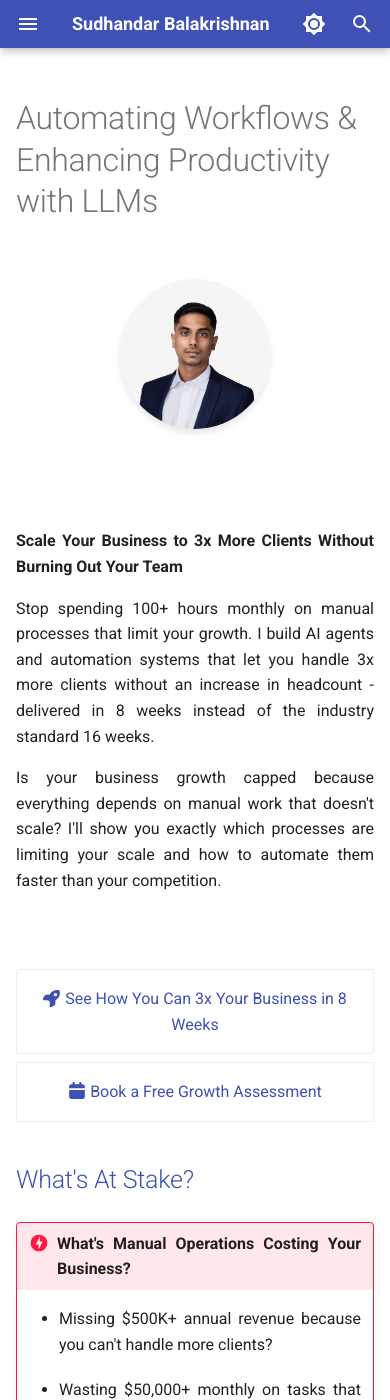
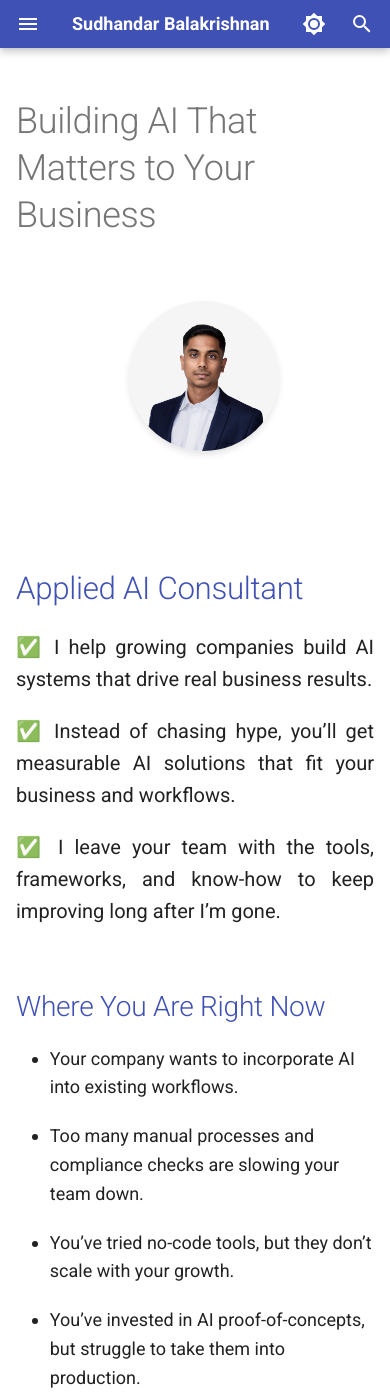
Before and after one commit to Sudhandar/blog, an MkDocs documentation site: the page built from docs/index.md, in a window 390 px wide and 1400 px high. Built offline with MkDocs 1.6.1 and Material for MkDocs 9.7.7, drawn with Linux system fonts in a browser that asks for light colours; comment, search, counter and statistics services are not loaded; some of the changed text lies outside the part shown.

Commit message:
rebranding + new blog

```diff
--- a/docs/index.md
+++ b/docs/index.md
@@ -1,29 +1,21 @@
-# Automating Workflows & Enhancing Productivity with LLMs
+# Building AI That Matters to Your Business
 
 <div class="profile-section" markdown>
-<img src="assets/profile.jpg" alt="Sudhandar Balakrishnan" class="profile-photo">
-<div class="profile-content" markdown>
+<img src="assets/profile.jpg" alt="Sudhandar Balakrishnan" class="profile-photo" align="right">
+<div class="profile-content" markdown = "1">
+## Applied AI Consultant
 
-**Scale Your Business to 3x More Clients Without Burning Out Your Team**
+✅ I help growing companies build AI systems that drive real business results.
 
-Stop spending 100+ hours monthly on manual processes that limit your growth. I build AI agents and automation systems that let you handle 3x more clients without an increase in headcount - delivered in 8 weeks instead of the industry standard 16 weeks.
+✅ Instead of chasing hype, you’ll get measurable AI solutions that fit your business and workflows.
 
-Is your business growth capped because everything depends on manual work that doesn't scale?
-I'll show you exactly which processes are limiting your scale and how to automate them faster than your competition.
+✅ I leave your team with the tools, frameworks, and know-how to keep improving long after I’m gone.
 
-</div>
-</div>
+ </div>
+ </div>
 
-<div class="grid cards" markdown>
 
-- [:fontawesome-solid-rocket: See How You Can 3x Your Business in 8 Weeks](consulting.md)
-- [:fontawesome-solid-calendar: Book a Free Growth Assessment](https://cal.com/sudhandar/discoverycall)
-
-</div>
-
-## What's At Stake? {: #whats-at-stake }
-
-<div class="custom-section" id="what-is-at-stake-section" markdown="1">
+<!-- <div class="custom-section" id="what-is-at-stake-section" markdown="1">
 
 !!! danger "What's Manual Operations Costing Your Business?"
     - Missing $500K+ annual revenue because you can't handle more clients?
@@ -31,38 +23,42 @@ I'll show you exactly which processes are limiting your scale and how to automat
     - Watching competitors scale faster while you're stuck in operations?
     - Building a business that completely depends on your personal involvement?
     - Limiting your exit potential because everything requires your oversight?
-</div>
+</div> -->
 
-<div class="custom-section" id="growth-bottlenecks-section" markdown="1">
+## Where You Are Right Now {: #whats-at-stake }
 
-!!! bug "Stop These Growth Bottlenecks"
+<!-- <div class="custom-section" id="growth-bottlenecks-section" markdown="1"> -->
 
-    1. **"I'm personally involved in every client interaction and process"**
-        - ➡️ Agents and Automated systems handle operations so you focus on strategy
-    2. **"My business can't grow without hiring more people to do manual work"**
-        - ➡️ Scale to 3x more clients with your current team size
-    3. **"If I'm not available, customer service and quality suffers"**
-        - ➡️ Business delivers consistent results even when you're traveling or offline
-    4. **"We're leaving money on the table because we can't handle more volume"**
-        - ➡️ Capture growth opportunities without operational chaos
-    5. **"Every new client means more manual work and potential for mistakes"**
-        - ➡️ Growth actually becomes easier as automation improves with scale
-    6. **"Our competitors are scaling faster while we're stuck in manual processes"**
-        - ➡️ Leapfrog competition with automated operations they can't match
-</div>
+<!-- !!! bug "Current State" -->
 
-## Why Wait 16-20 Weeks When You Can Have Results in 8?
+- Your company wants to incorporate AI into existing workflows.
+- Too many manual processes and compliance checks are slowing your team down.
+- You’ve tried no-code tools, but they don’t scale with your growth.
+- You’ve invested in AI proof-of-concepts, but struggle to take them into production.
+- The AI landscape feels overwhelming with too many tools and too much hype.
+- You lack in-house Applied AI expertise to execute confidently.
 
-<div class="custom-section" id="why-wait-section" markdown="1">
+<!-- </div> -->
 
-!!! success "While other businesses spend 4-5 months planning and implementing, you'll be scaling to 3x capacity and capturing market share they're still preparing for"
+## Where I Help You Get To
+
+- **Intelligent AI systems** seamlessly integrated into your existing workflows.
+- **AI in production** that delivers measurable results.
+- **Evaluation frameworks** that precisely show what’s working (and what’s not).
+- Freedom to **focus on growth** instead of manual operations.
+- Your team is equipped with the **tools and knowledge** to systematically operate and improve these systems.
+
+
+<!-- <div class="custom-section" id="why-wait-section" markdown="1"> -->
+
+<!-- !!! success "While other businesses spend 4-5 months planning and implementing, you'll be scaling to 3x capacity and capturing market share they're still preparing for"
     - **Industry Standard:** 16-20 weeks for automation implementation
     - **My Delivery:** 8 weeks to complete transformation
     - **Your Advantage:** Start seeing ROI months ahead of competitors
+ -->
+<!-- </div> -->
 
-</div>
-
-<div class="custom-section" id="what-you-will-achieve-section" markdown="1">
+<!-- <div class="custom-section" id="what-you-will-achieve-section" markdown="1">
 
 !!! tip "What You'll Achieve:"
     - **✓ Scale to 3x more clients** - Handle growth without proportional staff increases
@@ -70,38 +66,16 @@ I'll show you exactly which processes are limiting your scale and how to automat
     - **✓ 8-week implementation** - Start scaling months before competitors
     - **✓ Business runs without you** - Travel, take time off, focus on strategy
     - **✓ Capture growth opportunities** - Never turn away business due to capacity limits
-</div>
+</div> -->
 
-## Ready to 3x Your Business?
+## How I Help You Get There
 
-I only work with 3 clients at a time to provide exceptional service. If you're serious about scaling your business and ready to eliminate the manual work holding you back, let's see if we're a perfect fit.
+I use my proven 3-step Applied AI approach that takes you from finding the biggest bottleneck to implementing an AI system that matters to your business. Find more about my process here:
 
 <div class="grid cards" markdown>
 
-- [:fontawesome-solid-rocket: See How You Can 3x Your Business in 8 Weeks](consulting.md)
+- [:fontawesome-solid-rocket: 3-Step Applied AI Approach](consulting.md)
 - [:fontawesome-solid-calendar: Book a Free Growth Assessment](https://cal.com/sudhandar/discoverycall)
-
-
-</div>
-
-
-## Latest Insights {: #latest-insights }
-
-<div class="grid cards" markdown>
-
-- **Case Study**
-
-    ### The 15-Minute Weekly Report That Saved Millions in Regulatory Fines
-
-    Building an AI compliance pipeline
-
-    [:octicons-arrow-right-24: Read more](blog/compliance-pipeline-blog-markdown.md)
-
-- **Case Study**
-
-    ### From Bottleneck to Breakthrough: How Dataship Tripled Client Capacity in 8 Weeks With an AI‑Powered Feedback Engine
-
-    [:octicons-arrow-right-24: Read more](blog/dataship-case-study.md)
 
 </div>
 
@@ -127,27 +101,56 @@ I only work with 3 clients at a time to provide exceptional service. If you're s
 <iframe id="testimonialto-embed-text--OWMTTBwpeubia-vYFD4" src="https://embed-v2.testimonial.to/text/-OWMTTBwpeubia-vYFD4" frameborder="0" scrolling="no" width="100%"></iframe>
 <script type="text/javascript">iFrameResize({log: false, checkOrigin: false}, "#testimonialto-embed-text--OWMTTBwpeubia-vYFD4");</script>
 
+## Latest Insights {: #latest-insights }
+
+<div class="grid cards" markdown>
+
+- **Case Study**
+
+    ### The 15-Minute Weekly Report That Saved Millions in Regulatory Fines
+
+    Building an AI compliance pipeline
+
+    [:octicons-arrow-right-24: Read more](blog/compliance-pipeline-blog-markdown.md)
+
+- **Case Study**
+
+    ### From Bottleneck to Breakthrough: How Dataship Tripled Client Capacity in 8 Weeks With an AI‑Powered Feedback Engine
+
+    [:octicons-arrow-right-24: Read more](blog/dataship-case-study.md)
+
+</div>
+
+
 ## About Me {: #about-me }
 
-I Fix Broken Business Operations That Limit Growth.If your business growth is capped because everything depends on manual work, I build automation systems that change that. You get 3x more client capacity. Your team gets their time back. Your business runs without you.
+I’m Sudhandar Balakrishnan, an **Applied AI Consultant** who helps growing companies build AI systems that drive real business results.
 
-In my previous work experience, I transformed healthcare data into actionable intelligence that cuts operational costs by up to 50% while eliminating regulatory risks. I've helped healthcare organizations process 300,000+ patient profiles and achieve 86% automation accuracy with projects delivered 1-2 months faster than internal timelines.
+Before consulting, I worked as a **Data Scientist at Loblaws**, where I built AI systems that processed over 300,000 patient profiles, automated compliance audits across 700,000+ forms, and cut operational risks that could have cost millions in fines.
+
+I also hold a **Master’s degree in Computer Engineering from Queen’s University**, where I specialized in Artificial Intelligence. My research focused on applying **Generative AI techniques to financial data**.
+
+Over the years, I’ve built dozens of AI proof-of-concepts that never made it into production. That frustration pushed me to dig deeper into why.
+
+I realized that AI research is very different from Applied AI. Applied AI is about building systems that fit your business and deliver measurable results.This realization made me pivot to working on systems that actually drive business results.
+
+That’s the gap I help companies overcome.
 
 ### Professional Experience
 
 - **Data Scientist II at Loblaw Companies Limited**
     - Delivered 300,000+ personalized patient profiles that enabled targeted health recommendations, increasing patient engagement and improving long-term care outcomes
 
-    - Automated medication review audits using GenAI, expanding coverage from 1,000 to 700,000 forms—enabling healthcare providers to identify high-risk patients 86% faster
+    - Automated medication review audits using GenAI, expanding coverage from 1,000 to 700,000 forms enabling healthcare providers to identify high-risk patients 86% faster
 
-    - Reduced critical data loss detection from 3+ days to just 6 hours—eliminating compliance risks that could have resulted in millions in regulatory penalties
+    - Reduced critical data loss detection from 3+ days to just 6 hours eliminating compliance risks that could have resulted in millions in regulatory penalties
 
     - Built NER systems that increased condition identification by 300%, enabling early interventions that improved both patient outcomes and operational efficiency
 
 
 - **Data Scientist at ZoomRx Inc.**
     - Partnered with pharmaceutical leaders (Pfizer, Genentech, Bristol Myers Squibb) to deliver AI solutions that drove strategic decision-making
-    - Implemented a $2M RAG knowledge graph system that transformed how pharma clients accessed critical information—saving them 8+ hours weekly in research time
+    - Implemented a $2M RAG knowledge graph system that transformed how pharma clients accessed critical information saving them 8+ hours weekly in research time
     - Automated ETL pipelines that eliminated 20+ hours of manual work monthly, allowing clients to redirect resources to high-value initiatives
 
 
--- a/docs/stylesheets/extra.css
+++ b/docs/stylesheets/extra.css
@@ -73,14 +73,15 @@
 
 .profile-section {
     display: flex;
-    align-items: flex-start;
+    align-items: center;
     gap: 2rem;
-    margin-bottom: 3rem;
+    margin-bottom: 0.5rem;
 }
 
 .profile-photo {
     width: 200px;
     height: 200px;
+    /* margin-bottom: 2em; */
     border-radius: 50%;
     object-fit: cover;
     box-shadow: 0 4px 6px rgba(0, 0, 0, 0.1);
@@ -123,7 +124,7 @@
     .profile-photo {
         width: 150px;
         height: 150px;
-        margin-bottom: 1rem;
+        margin-top: 2rem;
     }
 
     .button-group {
@@ -213,7 +214,7 @@
 }
 
 .blog-list a {
-    font-size: 1.2rem;
+    font-size: 1.5rem;
     font-weight: 500;
     color: var(--md-primary-fg-color);
     text-decoration: none;
@@ -248,10 +249,10 @@
 #what-is-at-stake-section *,
 #why-wait-section *,
 #what-you-will-achieve-section * {
-    font-size: 0.8rem;
+    font-size: 1rem;
 }
 #diagnosing-dataship-bottleneck * {
-    font-size: 0.8rem;
+    font-size: 1rem;
 }
 
 
@@ -266,6 +267,7 @@
 
 .profile-content {
     text-align: justify;
+    font-size: 1rem;
 }
 
 #growth-bottlenecks-section {
@@ -303,3 +305,14 @@
 .md-typeset .md-typeset__table {
     text-align: center;
 }
+
+
+/* Remove all admonition icons */
+.md-typeset .admonition::before,
+.md-typeset .admonition > .admonition-title::before {
+    display: none !important;
+}
+
+.md-typeset {
+    font-size: 0.9rem; /* Adjust this value as needed */
+}
--- a/mkdocs.yml
+++ b/mkdocs.yml
@@ -52,6 +52,7 @@ nav:
           - "How Dataship Tripled Client Capacity in 8 Weeks With an AI‑Powered Feedback Engine": blog/dataship-case-study.md
           - "Steal this LLM Workflow to book 60% more calls in your LinkedIn Outreach": blog/linkedin-outreach-overview.md
           - "Increasing Patient Condition Identification by 300% Using AI: A 6-Step Framework": blog/condition-identification-blog.md
+          - "The 4-Layer LinkedIn System That Turns Cold Outreach Into Warm Replies": blog/personalized-outreach.md
       - Blogs:
           - "LLM-as-a-Judge is Broken Without Human Alignment. Here’s How to Fix It": blog/aligning-ai-with-human.md
           - "Turning Away Clients Because Google Drive Automation Can’t Handle 3× Capacity? Run This 5-Minute Audit": blog/drive-automation-pain-points.md
```
Also changed, not shown: docs/blog.md (+2 -1 lines), docs/blog/personalized-outreach.md (added, +434 -0 lines), docs/consulting.md (+25 -52 lines), docs/blog/value_equation.png (added), docs/blog/work_history_example.png (added), 1 other file.
